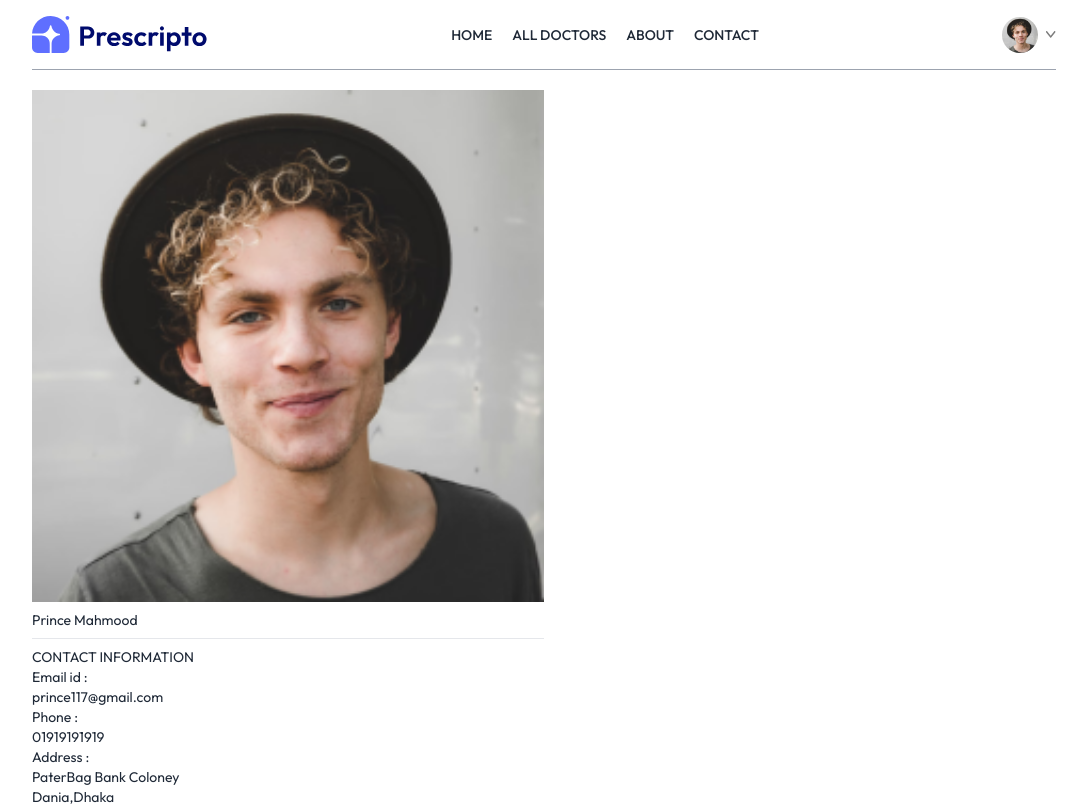
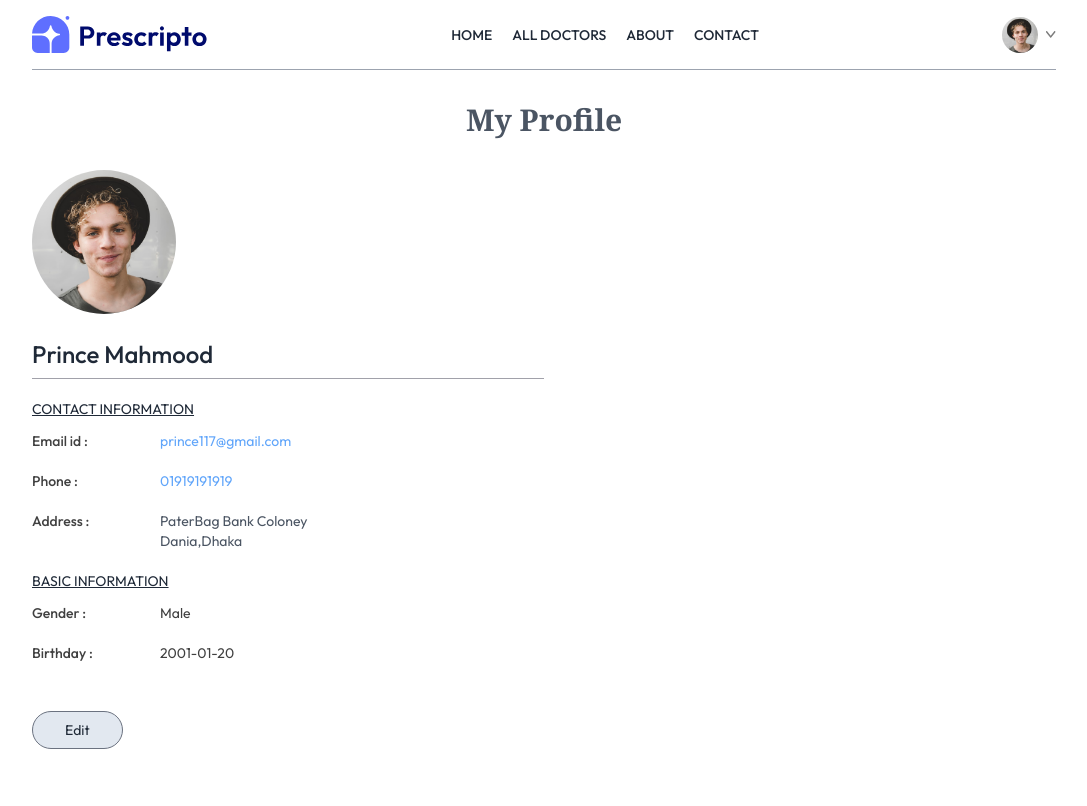
Before and after one commit to princemahmood117/Easy-doc-front, a React (Vite) app: page /my-profile in a window 1280 px wide. Shown: the top 806 px of the page, without its empty margins (96-1183 px from the left). Built offline with nearby package versions, Linux system fonts and the light colour scheme.

Commit message:
my profile done

```diff
--- a/src/pages/MyProfile.jsx
+++ b/src/pages/MyProfile.jsx
@@ -19,40 +19,46 @@ const MyProfile = () => {
 
     const [isEdit,setIsEdit] = useState(false)
     return (
-        <div className="max-w-lg flex flex-col gap-2 text-sm">
-            <img className="" src={userData.image} alt="" />
+
+        <div>
+            <div className="my-8">
+                <h1 className="text-3xl text-center font-serif font-semibold text-gray-600">My Profile</h1>
+            </div>
+
+             <div className="max-w-lg flex flex-col gap-2 text-sm">
+            <img className="w-36 rounded-full" src={userData.image} alt="" />
 
             {
-                isEdit ? <input value={userData.name} onChange={e => setUserData(prev => ({...prev,name:e.target.value}))} type="text" /> : <p>{userData.name}</p>
+                isEdit ? <input className="bg-gray-200 text-2xl font-medium max-w-60 mt-4 rounded-md p-2" value={userData.name} onChange={e => setUserData(prev => ({...prev,name:e.target.value}))} type="text" /> : <p className="font-medium text-2xl mt-4">{userData.name}</p>
             }
 
-            <hr />
+            <hr className="bg-zinc-400 h-[1px] border-none" />
 
             <div>
-                <p>CONTACT INFORMATION</p>
+                <p className="underline mt-3">CONTACT INFORMATION</p>
 
-                <div>
-                    <p>Email id : </p>
-                    <p>{userData.email} </p>
-                    <p>Phone : </p>
+                <div className="grid grid-cols-[1fr_3fr] gap-y-5 mt-3 text-neutral-700">
+                    <p className="font-medium">Email id : </p>
+                    <p className="text-blue-400">{userData.email} </p>
+                    <p className="font-medium">Phone : </p>
 
                     {
-                    isEdit ? <input value={userData.phone} onChange={e => setUserData(prev => ({...prev,phone:e.target.value}))} type="text"/> : <p>{userData.phone}</p>
+                    isEdit ? <input className="bg-gray-200 max-w-52 rounded-md p-2" value={userData.phone} onChange={e => setUserData(prev => ({...prev,phone:e.target.value}))} type="text"/> : <p className="text-blue-400">{userData.phone}</p>
                      }
 
-                     <p>Address : </p>
+                     <p className="font-medium">Address : </p>
 
                      {
                         isEdit ?
                         <p>
 
-                        <input onChange={(e)=> setUserData(prev => ({...prev, address : {...prev.address, line1:e.target.value}}))} type="text" name="" id="" value={userData.address.line1}/>
+                        <input className="bg-gray-200 rounded-md" onChange={(e)=> setUserData(prev => ({...prev, address : {...prev.address, line1:e.target.value}}))} type="text" name="" id="" value={userData.address.line1}/>
                         <br />
-                        <input onChange={(e)=> setUserData(prev => ({...prev, address : {...prev.address, line2:e.target.value}}))} type="text" name="" id="" value={userData.address.line2}/>
+                        <input className="bg-gray-200 rounded-md" onChange={(e)=> setUserData(prev => ({...prev, address : {...prev.address, line2:e.target.value}}))} type="text" name="" id="" value={userData.address.line2}/>
 
                         </p>
                         :
-                        <p>
+                        <p className="text-gray-600">
                             {userData.address.line1} <br />
                             {userData.address.line2}
                         </p>
@@ -62,34 +68,37 @@ const MyProfile = () => {
             </div>
 
             <div>
-                <p>BASIC INFORMATION</p>
+                <p className="underline my-3">BASIC INFORMATION</p>
 
-                <div>
-                    <p>Gender : </p>
+                <div className="grid grid-cols-[1fr_3fr] gap-y-5 mt-3 text-neutral-700">
+                    <p className="font-medium">Gender : </p>
                     {
                         isEdit
                         ?
-                        <select value={userData.gender} onChange={(e)=> setUserData(prev => ({...prev, gender:e.target.value}))}>
+                        <select className="max-w-20 bg-gray-200 p-2" value={userData.gender} onChange={(e)=> setUserData(prev => ({...prev, gender:e.target.value}))}>
                             <option value="Male">Male</option>
                             <option value="Female">Female</option>
-                        </select> : <p className="text-xl">{userData.gender}</p>
+                        </select> : <p>{userData.gender}</p>
                     }
 
-                    <p>Birthday : </p>
+                    <p className="font-medium">Birthday : </p>
                      {
-                        isEdit ? <input value={userData.dob} onChange={(e)=> setUserData(prev => ({...prev, dob:e.target.value}))} type="date"/> : <p>{userData.dob}</p>
+                        isEdit ? <input className="max-w-28 bg-gray-200 rounded-md" value={userData.dob} onChange={(e)=> setUserData(prev => ({...prev, dob:e.target.value}))} type="date"/> : <p>{userData.dob}</p>
                      }
                 </div>
             </div>
 
-            <div>
+            <div className="my-10">
                 {
                     isEdit ?
-                    <button onClick={()=> setIsEdit(false)}>Save Information</button> :
-                    <button onClick={()=> setIsEdit(true)}>Edit</button>
+                    <button className="border border-gray-500 py-2 px-8 rounded-full bg-slate-200 hover:bg-primary hover:text-white transition-all" onClick={()=> setIsEdit(false)}>Save Information</button> :
+                    <button className="border border-gray-500 py-2 px-8 rounded-full bg-slate-200 hover:bg-primary hover:text-white transition-all" onClick={()=> setIsEdit(true)}>Edit</button>
                 }
             </div>
         </div>
+        </div>
+
+
     );
 };
 
```
